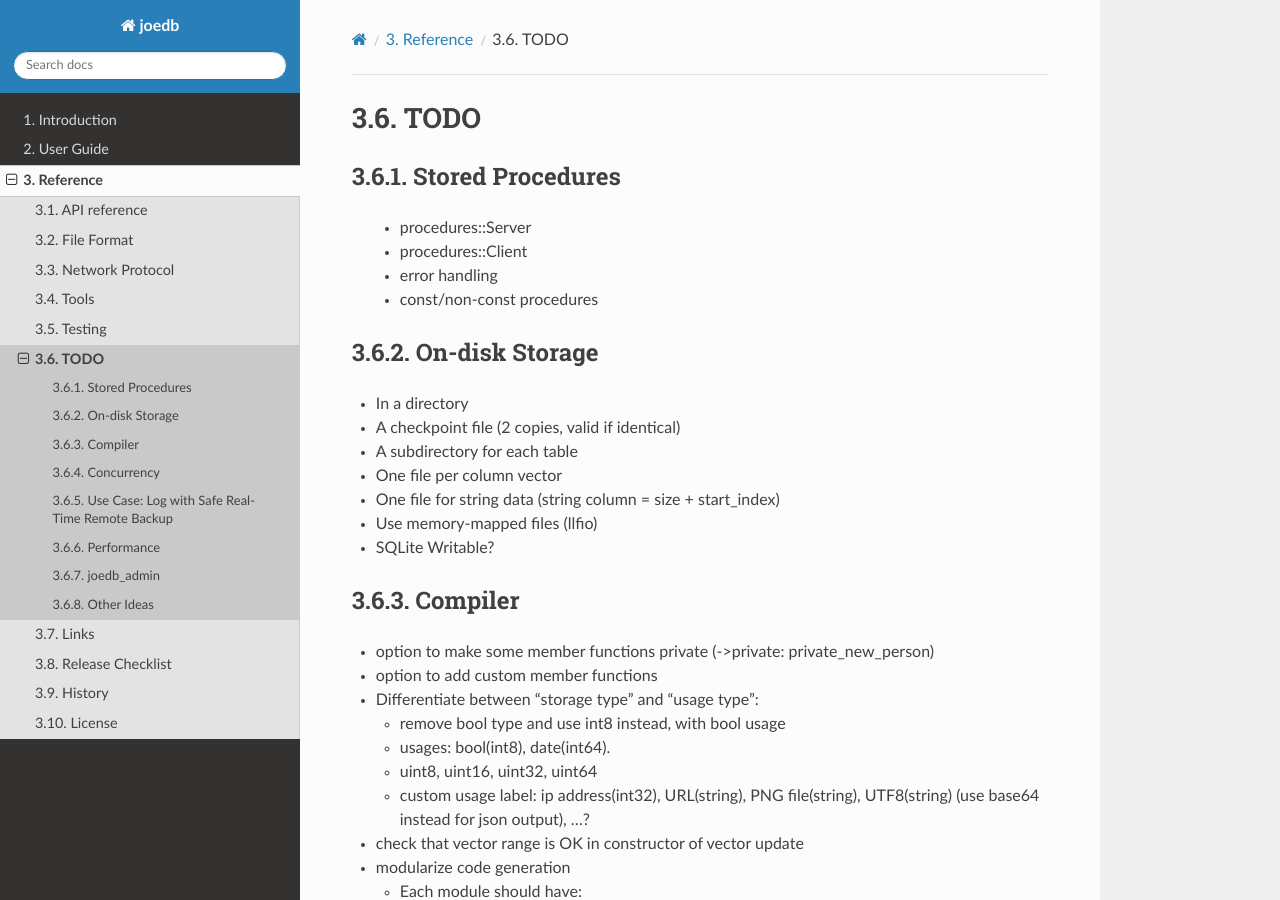
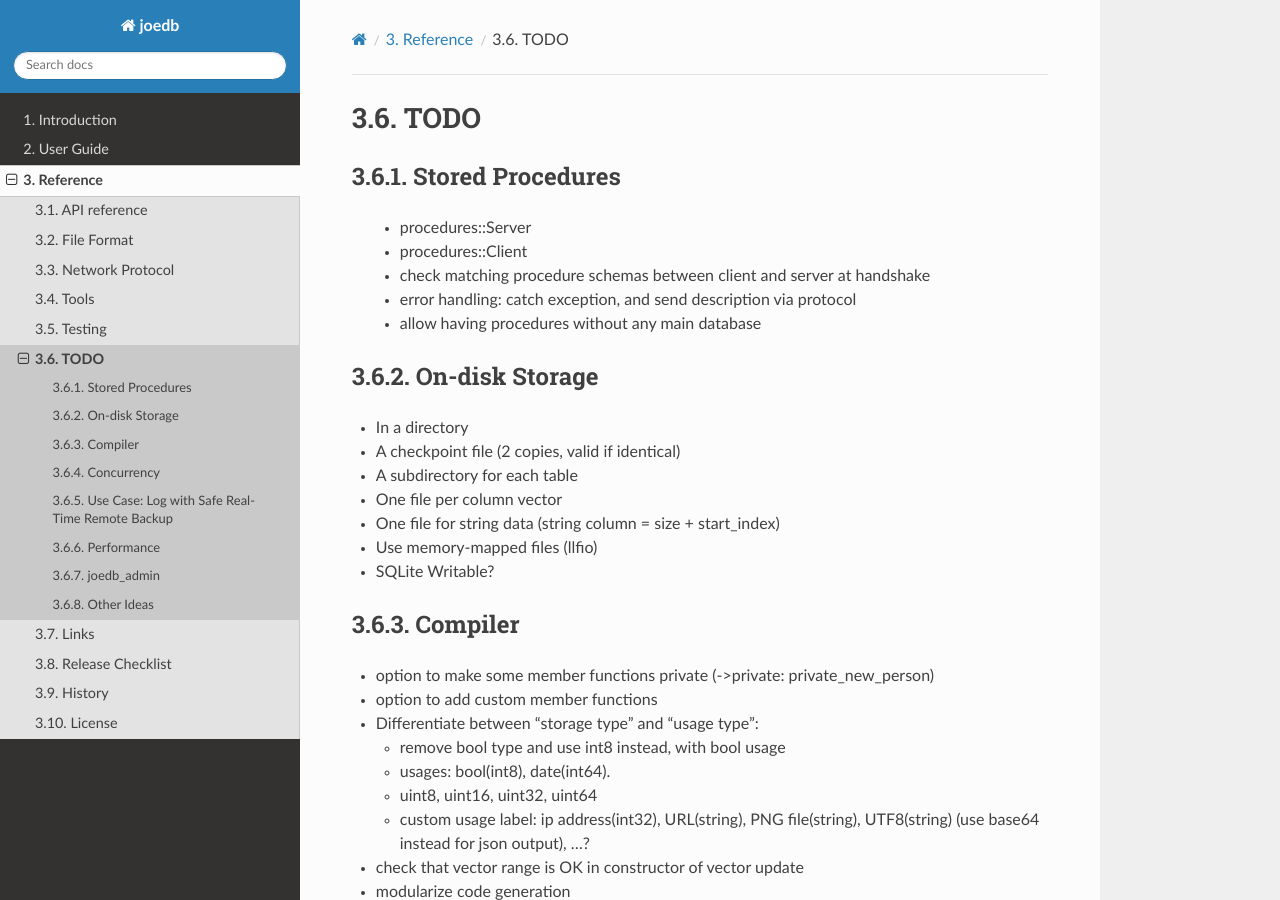
Before and after one commit to Remi-Coulom/joedb, a Sphinx documentation site: the page built from doc/source/todo.rst, in a window 1280 px wide and 900 px high. Built offline with Sphinx 7.4.7 and the Read the Docs theme 3.1.0, drawn with Linux system fonts in a browser that asks for light colours; formulas are drawn with MathJax 3.

```diff
--- a/doc/source/todo.rst
+++ b/doc/source/todo.rst
@@ -5,8 +5,9 @@ Stored Procedures
 -----------------
  - procedures::Server
  - procedures::Client
- - error handling
- - const/non-const procedures
+ - check matching procedure schemas between client and server at handshake
+ - error handling: catch exception, and send description via protocol
+ - allow having procedures without any main database
 
 On-disk Storage
 ---------------
```
Also changed, not shown: 5 other files.
